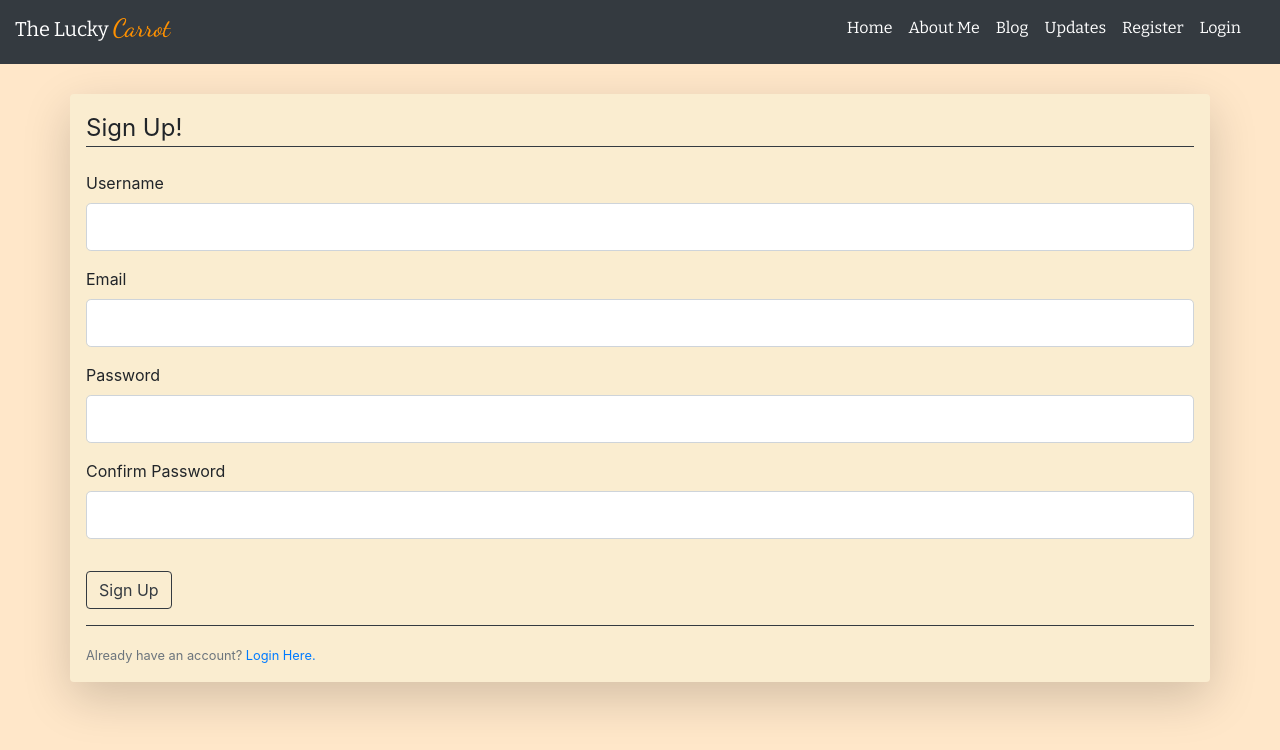
After one commit to hrachid12/The-Lucky-Carrot, a Flask app: page /register in a window 1280 px wide. The commit adds this page. Shown: the top 750 px of the page. Run offline with Flask 2, Linux system fonts and the light colour scheme; some libraries are stand-ins or nearby versions.

Commit message:
added register and login

```diff
--- /dev/null
+++ b/luckycarrot/forms.py
@@ -0,0 +1,20 @@
+from flask_wtf import FlaskForm
+from wtforms import SubmitField, StringField, PasswordField, BooleanField
+from wtforms.validators import DataRequired, Email, Length, EqualTo
+
+
+class RegistrationForm(FlaskForm):
+    username = StringField('Username', validators=[
+                           DataRequired(), Length(min=2, max=20)])
+    email = StringField('Email', validators=[DataRequired(), Email()])
+    password = PasswordField('Password', validators=[DataRequired()])
+    confirm_password = PasswordField('Confirm Password', validators=[
+                                     DataRequired(), EqualTo('password')])
+    submit = SubmitField('Sign Up')
+
+
+class LoginForm(FlaskForm):
+    email = StringField('Email', validators=[DataRequired(), Email()])
+    password = PasswordField('Password', validators=[DataRequired()])
+    remember = BooleanField('Remember Me')
+    submit = SubmitField('Login')
--- /dev/null
+++ b/luckycarrot/routes.py
@@ -0,0 +1,50 @@
+from flask import render_template, url_for, request, redirect, flash
+from luckycarrot import app
+from luckycarrot.forms import RegistrationForm, LoginForm
+from luckycarrot.models import User, Post
+
+
+@app.route("/", methods=['GET'])
+@app.route("/home", methods=['GET'])
+def home():
+    return render_template("home.html", home=True)
+
+
+@app.route("/about", methods=['GET'])
+def about():
+    return render_template('about.html')
+
+
+@app.route("/blog", methods=['GET', 'POST'])
+def blog():
+    return render_template('blog.html')
+
+
+@app.route('/updates')
+def updates():
+    return render_template('updates.html')
+
+
+@app.route('/register', methods=['GET', 'POST'])
+def register():
+    form = RegistrationForm()
+
+    if form.validate_on_submit():
+        flash(f'Account created for {form.username.data}!', 'success')
+        return redirect(url_for('register'))
+
+    return render_template('register.html', form=form)
+
+
+@app.route('/login', methods=["GET", "POST"])
+def login():
+    form = LoginForm()
+
+    if form.validate_on_submit():
+        if form.email.data == 'test@gmail.com' and form.password.data == '123':
+            flash(f'You have been logged in!', 'success')
+            return redirect(url_for('login'))
+        else:
+            flash(f'Login Unsuccessful. Please try again.', 'danger')
+
+    return render_template('login.html', form=form)
--- a/luckycarrot/templates/main.html
+++ b/luckycarrot/templates/main.html
@@ -42,19 +42,27 @@
                         <ul class="navbar-nav mr-auto">
 
                             <li class="nav-item active">
-                                <a class="nav-link" href="/">Home</a>
+                                <a class="nav-link" href="{{ url_for('home') }}">Home</a>
                             </li>
 
                             <li class="nav-item active">
-                                <a class="nav-link" href="/about">About Me</a>
+                                <a class="nav-link" href="{{ url_for('about') }}">About Me</a>
                             </li>
 
                             <li class="nav-item active">
-                                <a class="nav-link" href="/blog">Blog</a>
+                                <a class="nav-link" href="{{ url_for('blog') }}">Blog</a>
                             </li>
 
                             <li class="nav-item active">
-                                <a class="nav-link" href="/updates">Updates</a>
+                                <a class="nav-link" href="{{ url_for('updates') }}">Updates</a>
+                            </li>
+
+                            <li class="nav-item active">
+                                <a class="nav-link" href="{{ url_for('register') }}">Register</a>
+                            </li>
+
+                            <li class="nav-item active">
+                                <a class="nav-link" href="{{ url_for('login') }}">Login</a>
                             </li>
 
                         </ul>
@@ -64,6 +72,18 @@
 
         </div>
     </div>
+
+    {% with messages = get_flashed_messages(with_categories=true) %}
+
+        {% if messages %}
+            {% for category, message in messages %}
+                <div class="alert alert-{{ category }}">
+                    {{ message }}
+                </div>
+            {% endfor %}
+        {% endif %}
+
+    {% endwith %}
 
     <div id="webBody">
         {% block content %}{% endblock %}
--- /dev/null
+++ b/luckycarrot/templates/register.html
@@ -0,0 +1,109 @@
+{% extends 'main.html' %}
+
+{% block links %}
+
+<!-- <link rel="stylesheet" href="../static/css/blog.css" type="text/css"> -->
+
+{% endblock %}
+
+
+{% block content %}
+    <div class="container-xl shadow-lg p-3 mb-5 rounded borderBody">
+        <form method="POST" action="">
+            {{ form.hidden_tag() }}
+
+            <fieldset class="form-group">
+                <legend class="border-bottom border-dark mb-4">Sign Up!</legend>
+
+                <div class="form-group">
+                    {{ form.username.label(class="form-control-label") }}
+
+                    {% if form.username.errors %}
+
+                        {{ form.username(class="form-control form-control-lg is-invalid") }}
+                        <div class="invalid-feedback">
+                            {% for error in form.username.errors %}
+                                <span>{{ error }}</span>
+                            {% endfor %}
+                        </div>
+
+                    {% else %}
+
+                        {{ form.username(class="form-control form-control-lg") }}
+
+                    {% endif %}
+                </div>
+
+                <div class="form-group">
+                    {{ form.email.label(class="form-control-label") }}
+
+
+                    {% if form.email.errors %}
+
+                        {{ form.email(class="form-control form-control-lg is-invalid") }}
+                        <div class="invalid-feedback">
+                            {% for error in form.email.errors %}
+                                <span>{{ error }}</span>
+                            {% endfor %}
+                        </div>
+
+                    {% else %}
+
+                        {{ form.email(class="form-control form-control-lg") }}
+
+                    {% endif %}
+                </div>
+
+                <div class="form-group">
+                    {{ form.password.label(class="form-control-label") }}
+
+                    {% if form.password.errors %}
+
+                        {{ form.password(class="form-control form-control-lg is-invalid") }}
+                        <div class="invalid-feedback">
+                            {% for error in form.password.errors %}
+                                <span>{{ error }}</span>
+                            {% endfor %}
+                        </div>
+
+                    {% else %}
+
+                        {{ form.password(class="form-control form-control-lg") }}
+
+                    {% endif %}
+                </div>
+
+                <div class="form-group">
+                    {{ form.confirm_password.label(class="form-control-label") }}
+
+                    {% if form.confirm_password.errors %}
+
+                        {{ form.confirm_password(class="form-control form-control-lg is-invalid") }}
+                        <div class="invalid-feedback">
+                            {% for error in form.confirm_password.errors %}
+                                <span>{{ error }}</span>
+                            {% endfor %}
+                        </div>
+
+                    {% else %}
+
+                        {{ form.confirm_password(class="form-control form-control-lg") }}
+
+                    {% endif %}
+                </div>
+            </fieldset>
+
+            <div class="form-group">
+                {{ form.submit(class="btn btn-outline-dark")}}
+            </div>
+        </form>
+
+        <div class="border-top border-dark pt-3">
+            <small class="text-muted">
+                Already have an account? <a class="m1-2" href={{ url_for('login') }}>Login Here.</a>
+            </small>
+        </div>
+    </div>
+
+
+{% endblock %}
--- a/run.py
+++ b/run.py
@@ -1,4 +1,4 @@
-from luckycarrot.webapp import app
+from luckycarrot import app
 
 if __name__ == "__main__":
     app.run(debug=True)
```
Also changed, not shown: luckycarrot/__init__.py (+11 -0 lines), luckycarrot/models.py (added, +26 -0 lines), luckycarrot/templates/login.html (added, +81 -0 lines), luckycarrot/webapp.py (deleted, +0 -28 lines), luckycarrot/site.db (added), 2 other files.
